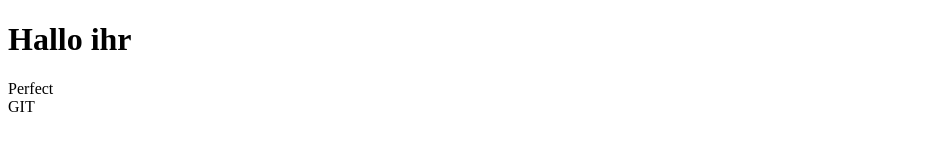
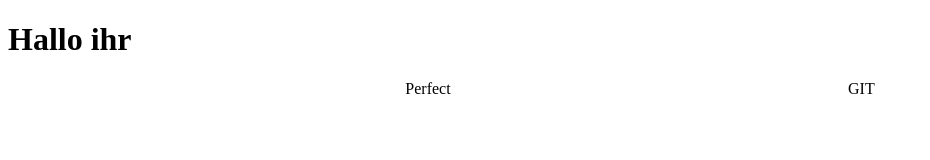
Before and after one commit to CindyHauser/Github-remote-repo-test, a plain HTML site: page index.html in a window 1280 px wide. Shown: the whole page, without its empty margins (0-930 px from the left). Drawn offline with Linux system fonts and the light colour scheme.

Commit message:
not important

```diff
--- a/style.css
+++ b/style.css
@@ -1,5 +1,5 @@
-.git {
+.head {
     display: flex;
-    justify-content: center;
+    justify-content: space-evenly;
     align-items: center;
 }
```
